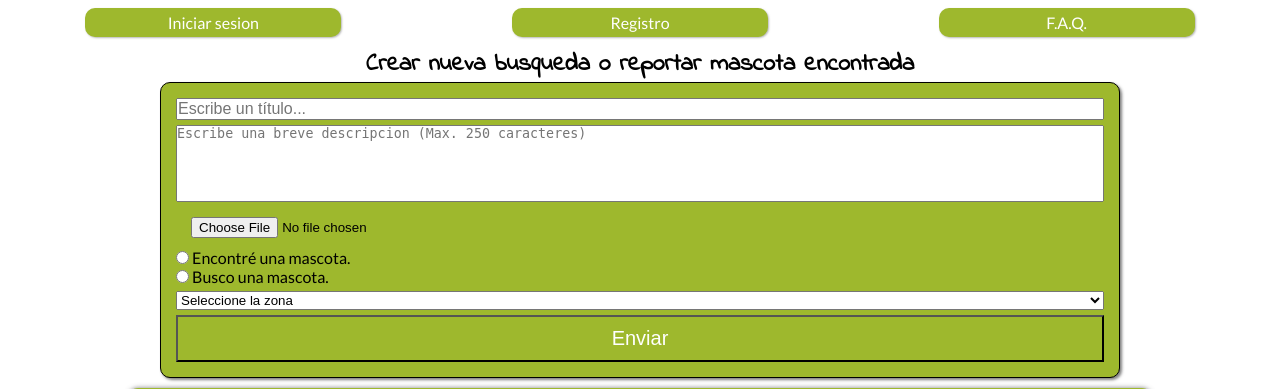
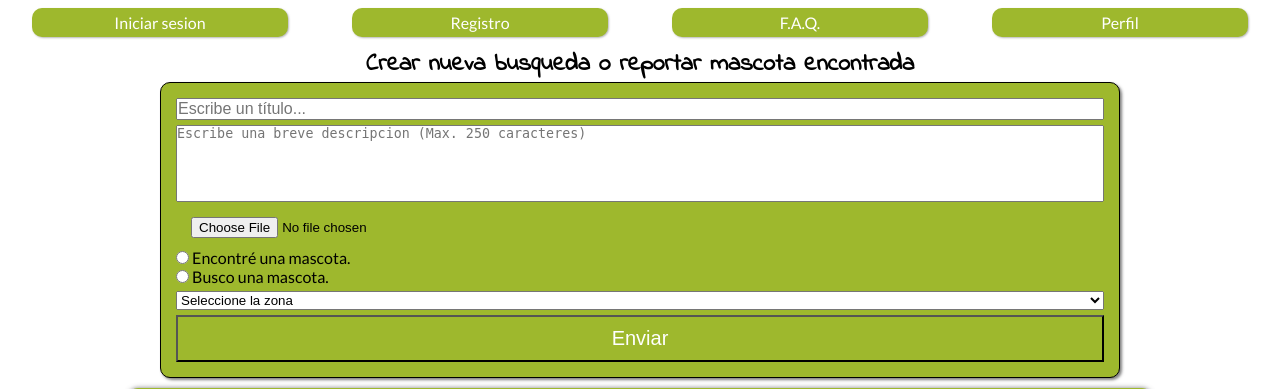
Before and after one commit to pablooconnor/proyectodh, a PHP site: page /index.php in a window 1280 px wide. Shown: the part 1124-1513 px from the top of the page. Run offline with PHP 8.4, Linux system fonts and the light colour scheme; some libraries are stand-ins or nearby versions.

Commit message:
boton perfil al nav

```diff
--- a/header.php
+++ b/header.php
@@ -21,6 +21,8 @@
             <a href="login.php">Iniciar sesion</a>
             <a href="formulario.php">Registro</a>
             <a href="faq.php">F.A.Q.</a>
+            <a href="perfil.php">Perfil</a>
+
         </nav>
     </div>
 </header>
```
